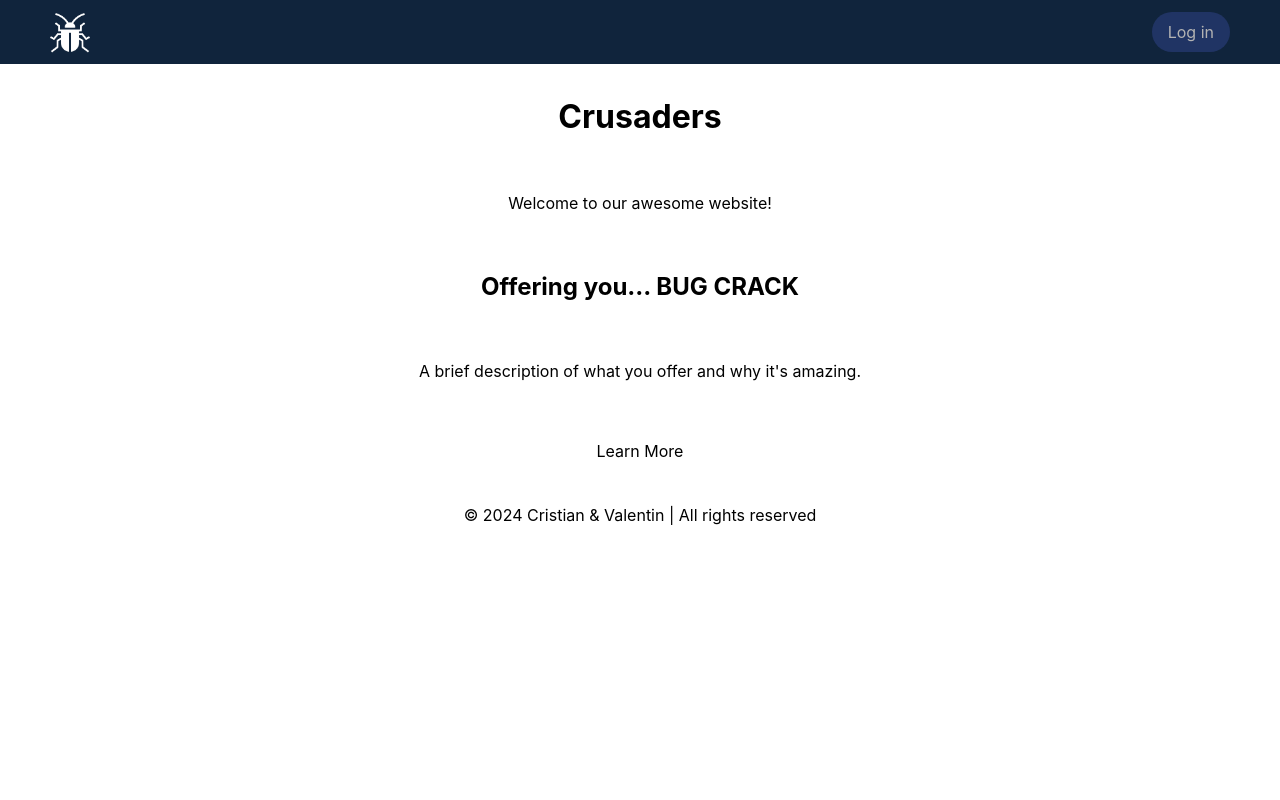
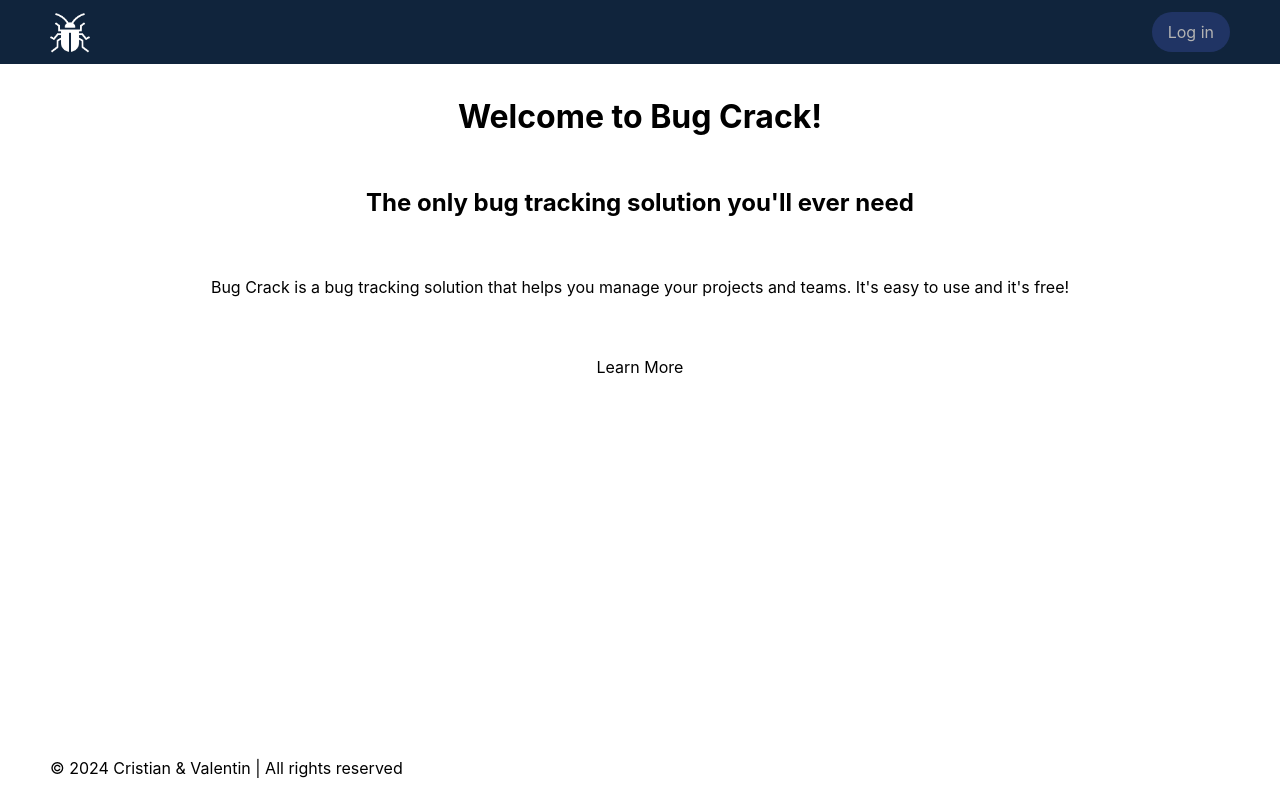
Before and after one commit to gogoasa-c/bug-crack, a React (Create React App) app in the folder client/: page / in a window 1280 px wide. Built offline with nearby package versions, Linux system fonts and the light colour scheme; no server answers.

Commit message:
Last minute changes to the landing page

```diff
--- a/client/src/components/Layout/Content/LandingPage.css
+++ b/client/src/components/Layout/Content/LandingPage.css
@@ -5,3 +5,10 @@ p, a, footer, h2 {
 h1 {
     color: black;
 }
+
+footer {
+    position: fixed;
+    bottom: 0;
+    align-self: flex-end;
+    display: flex;
+}
--- a/client/src/components/Layout/Content/LandingPage.jsx
+++ b/client/src/components/Layout/Content/LandingPage.jsx
@@ -5,16 +5,16 @@ const LandingPage = () => {
     return (
         <div>
             <header>
-                <h1>Crusaders</h1>
-                <p>Welcome to our awesome website!</p>
+                <h1>Welcome to Bug Crack!</h1>
             </header>
 
             <section>
                 <div className="main-content">
-                    <h2>Offering you... BUG CRACK</h2>
+                    <h2>The only bug tracking solution you'll ever need</h2>
                     <p>
-                        A brief description of what you offer and why it's
-                        amazing.
+                        Bug Crack is a bug tracking solution that helps you
+                        manage your projects and teams. It's easy to use and
+                        it's free!
                     </p>
                     <a href="#" className="cta-button">
                         Learn More
```
Also changed, not shown: client/src/fonts/JetBrainsMono-Regular.woff2 (added).
